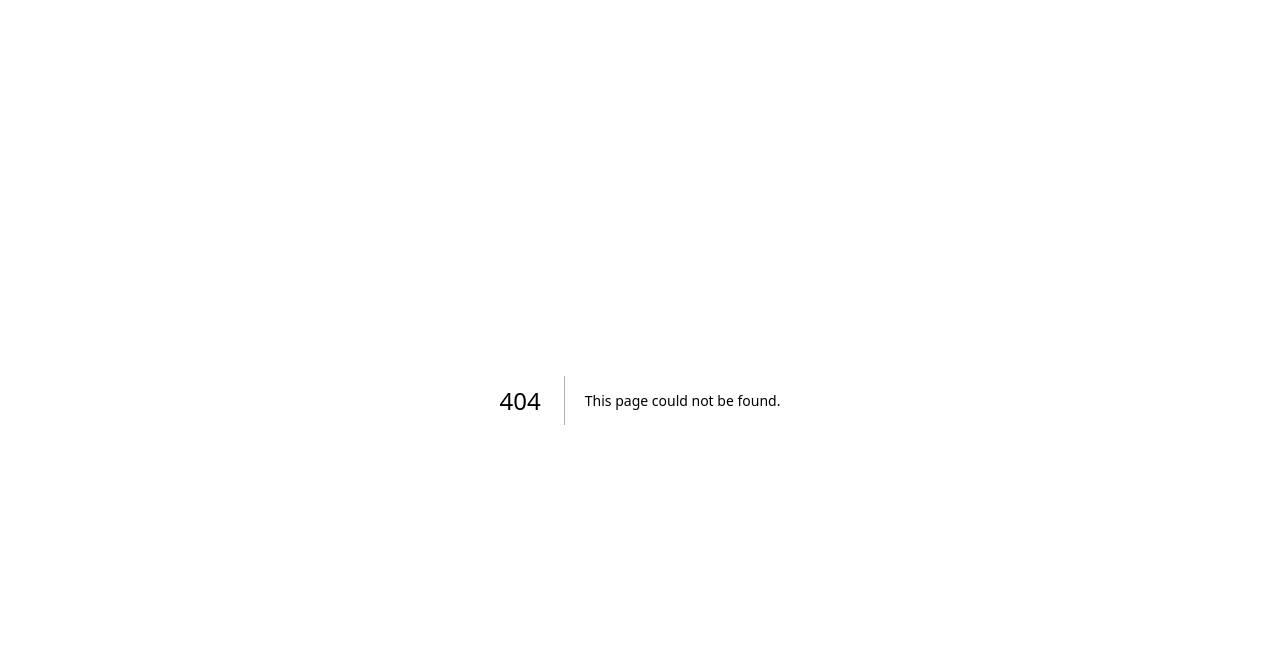
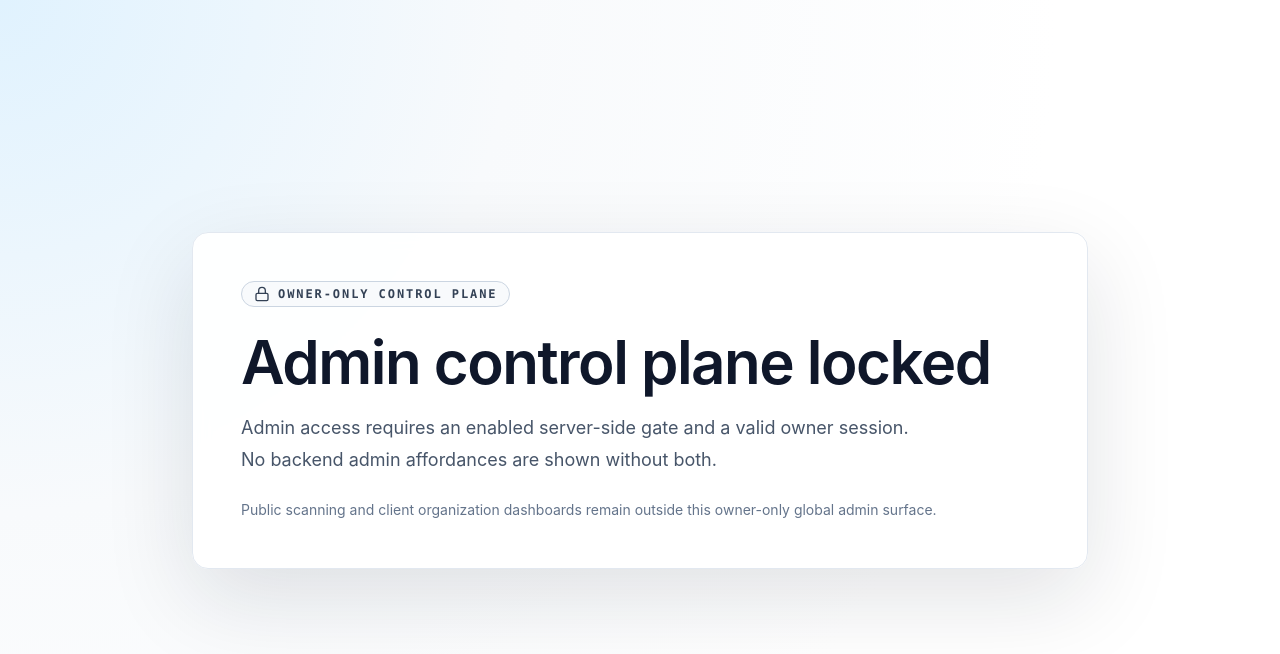
Before and after one commit to AndriGitDev/dmark-web, a Next.js app: page /admin in a window 1280 px wide. Before the commit this address had no page. Shown: the top 654 px of the page. Built offline with nearby package versions, Linux system fonts and the light colour scheme.

Commit message:
feat: add owner-only admin shell

```diff
--- /dev/null
+++ b/app/admin/page.tsx
@@ -0,0 +1,110 @@
+import type { Metadata } from "next";
+import { headers } from "next/headers";
+import Link from "next/link";
+import { Activity, Building2, ClipboardList, HeartPulse, Lock, ShieldAlert } from "lucide-react";
+import { isAdminOwnerSessionAllowed } from "@/lib/admin-access";
+import { buildAdminShellModel, type AdminShellSection } from "@/lib/admin-shell";
+
+export const metadata: Metadata = {
+  title: "Admin | dmark.is",
+  description: "Owner-only Dmark operator control plane.",
+  robots: {
+    index: false,
+    follow: false,
+  },
+};
+
+export const dynamic = "force-dynamic";
+
+const sectionIcons: Record<AdminShellSection["id"], typeof ClipboardList> = {
+  cases: ClipboardList,
+  "abuse-decisions": ShieldAlert,
+  "provider-health": HeartPulse,
+  "operational-events": Activity,
+  "company-onboarding": Building2,
+};
+
+export default async function AdminPage() {
+  const requestHeaders = await headers();
+  const model = buildAdminShellModel({ allowed: isAdminOwnerSessionAllowed(requestHeaders) });
+
+  if (model.status === "locked") {
+    return <AdminLocked title={model.title} description={model.description} eyebrow={model.eyebrow} />;
+  }
+
+  return (
+    <main className="min-h-screen bg-slate-950 px-5 py-10 text-white sm:px-8">
+      <section className="mx-auto max-w-6xl">
+        <div className="rounded-3xl border border-white/10 bg-white/[0.04] p-8 shadow-[0_30px_120px_rgba(2,6,23,0.45)] sm:p-10">
+          <div className="inline-flex items-center gap-2 rounded-full border border-cyan-300/30 bg-cyan-300/10 px-3 py-1 font-mono text-xs font-semibold uppercase tracking-[0.16em] text-cyan-100">
+            <Lock className="h-4 w-4" aria-hidden="true" />
+            {model.eyebrow}
+          </div>
+          <div className="mt-8 grid gap-8 lg:grid-cols-[1.1fr_0.9fr] lg:items-end">
+            <div>
+              <h1 className="max-w-3xl text-4xl font-semibold tracking-tight sm:text-6xl">{model.title}</h1>
+              <p className="mt-5 max-w-3xl text-lg leading-8 text-slate-300">{model.description}</p>
+            </div>
+            <div className="rounded-2xl border border-emerald-300/20 bg-emerald-300/10 p-5 text-sm leading-6 text-emerald-50">
+              <p className="font-semibold">Fail-closed owner boundary</p>
+              <p className="mt-2 text-emerald-100/85">
+                This page is rendered only after the server-side owner session guard passes. Browser code never receives admin tokens or owner session secrets.
+              </p>
+            </div>
+          </div>
+        </div>
+
+        <section className="mt-8 grid gap-4 md:grid-cols-2 xl:grid-cols-3" aria-label="Admin control plane sections">
+          {model.sections.map((section) => (
+            <AdminSectionCard key={section.id} section={section} />
+          ))}
+        </section>
+
+        <div className="mt-8 rounded-2xl border border-white/10 bg-white/[0.04] p-6 text-sm leading-6 text-slate-300">
+          <p className="font-semibold text-white">Operator note</p>
+          <p className="mt-2">
+            Backend admin calls must stay behind the server-side <code className="rounded bg-white/10 px-1.5 py-0.5">/api/admin</code> proxy and the global admin principal. Keep the customer dashboard at <Link className="text-cyan-200 underline-offset-4 hover:underline" href="/dashboard">/dashboard</Link> separate.
+          </p>
+        </div>
+      </section>
+    </main>
+  );
+}
+
+function AdminLocked({ eyebrow, title, description }: { eyebrow: string; title: string; description: string }) {
+  return (
+    <main className="min-h-screen bg-[radial-gradient(circle_at_top_left,#e0f2fe_0,#f8fafc_34%,#ffffff_70%)] px-5 py-10 text-navy sm:px-8">
+      <section className="mx-auto grid min-h-[calc(100vh-5rem)] max-w-4xl place-items-center">
+        <div className="w-full rounded-2xl border border-slate-200 bg-white/90 p-8 shadow-[0_30px_90px_rgba(15,23,42,0.12)] backdrop-blur sm:p-12">
+          <div className="inline-flex items-center gap-2 rounded-full border border-slate-300 bg-slate-50 px-3 py-1 font-mono text-xs font-semibold uppercase tracking-[0.16em] text-slate-700">
+            <Lock className="h-4 w-4" aria-hidden="true" />
+            {eyebrow}
+          </div>
+          <h1 className="mt-6 max-w-3xl text-4xl font-semibold tracking-tight sm:text-6xl">{title}</h1>
+          <p className="mt-5 max-w-2xl text-lg leading-8 text-slate-600">{description}</p>
+          <p className="mt-6 text-sm text-slate-500">Public scanning and client organization dashboards remain outside this owner-only global admin surface.</p>
+        </div>
+      </section>
+    </main>
+  );
+}
+
+function AdminSectionCard({ section }: { section: AdminShellSection }) {
+  const Icon = sectionIcons[section.id];
+
+  return (
+    <article className="rounded-2xl border border-white/10 bg-white/[0.04] p-6 shadow-[0_18px_50px_rgba(2,6,23,0.18)]">
+      <div className="flex items-start justify-between gap-4">
+        <div className="rounded-xl border border-cyan-300/20 bg-cyan-300/10 p-3 text-cyan-100">
+          <Icon className="h-5 w-5" aria-hidden="true" />
+        </div>
+        <span className="rounded-full border border-white/10 bg-white/5 px-3 py-1 text-xs font-semibold uppercase tracking-[0.14em] text-slate-300">
+          {section.status}
+        </span>
+      </div>
+      <h2 className="mt-5 text-xl font-semibold text-white">{section.title}</h2>
+      <p className="mt-3 text-sm leading-6 text-slate-300">{section.description}</p>
+      <p className="mt-4 rounded-xl border border-white/10 bg-slate-950/50 p-3 text-sm leading-6 text-slate-300">{section.affordance}</p>
+    </article>
+  );
+}
--- /dev/null
+++ b/lib/admin-shell.ts
@@ -0,0 +1,85 @@
+export type AdminShellStatus = "allowed" | "locked";
+
+export type AdminShellSection = {
+  id: "cases" | "abuse-decisions" | "provider-health" | "operational-events" | "company-onboarding";
+  title: string;
+  description: string;
+  status: string;
+  affordance: string;
+  scope: "global-owner";
+};
+
+export type AdminShellModel = {
+  status: AdminShellStatus;
+  eyebrow: string;
+  title: string;
+  description: string;
+  sections: AdminShellSection[];
+};
+
+type AdminShellModelInput = {
+  allowed: boolean;
+};
+
+const ADMIN_SECTIONS: AdminShellSection[] = [
+  {
+    id: "cases",
+    title: "Cases",
+    description: "Triage global support, remediation, and incident cases from the private backend admin surface.",
+    status: "Shell only",
+    affordance: "Use the server-side /api/admin proxy when backend case endpoints are ready.",
+    scope: "global-owner",
+  },
+  {
+    id: "abuse-decisions",
+    title: "Abuse decisions",
+    description: "Review owner-level abuse decisions, holds, and enforcement notes without exposing client dashboard controls.",
+    status: "Shell only",
+    affordance: "Keep actions server-mediated; no browser token access.",
+    scope: "global-owner",
+  },
+  {
+    id: "provider-health",
+    title: "Provider and dependency health",
+    description: "Track upstream providers, backend dependencies, scanner health, and queue pressure for operator awareness.",
+    status: "Shell only",
+    affordance: "Wire read-only health calls through /api/admin after backend contracts exist.",
+    scope: "global-owner",
+  },
+  {
+    id: "operational-events",
+    title: "Recent operational events",
+    description: "Reserve space for global audit, incident, and operational event summaries.",
+    status: "Shell only",
+    affordance: "Prefer redacted summaries and avoid placing secrets in rendered payloads.",
+    scope: "global-owner",
+  },
+  {
+    id: "company-onboarding",
+    title: "Company and onboarding placeholder",
+    description: "Placeholder for owner-managed company setup visibility; client organization dashboards stay separate.",
+    status: "Placeholder",
+    affordance: "Do not add public signup, billing, or subscription flows here.",
+    scope: "global-owner",
+  },
+];
+
+export function buildAdminShellModel({ allowed }: AdminShellModelInput): AdminShellModel {
+  if (!allowed) {
+    return {
+      status: "locked",
+      eyebrow: "Owner-only control plane",
+      title: "Admin control plane locked",
+      description: "Admin access requires an enabled server-side gate and a valid owner session. No backend admin affordances are shown without both.",
+      sections: [],
+    };
+  }
+
+  return {
+    status: "allowed",
+    eyebrow: "Owner-only control plane",
+    title: "Dmark operator control plane",
+    description: "A private shell for global Dmark operations. It is intentionally separate from client organization dashboards and exposes only proxy-aware placeholders until backend admin contracts are implemented.",
+    sections: ADMIN_SECTIONS.map((section) => ({ ...section })),
+  };
+}
```
Also changed, not shown: 1 other file (tests, documents, lock files or other folders).
